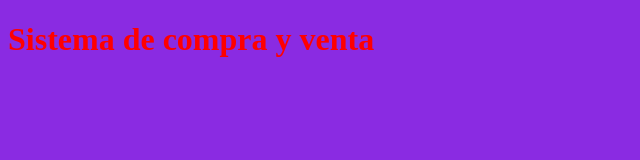
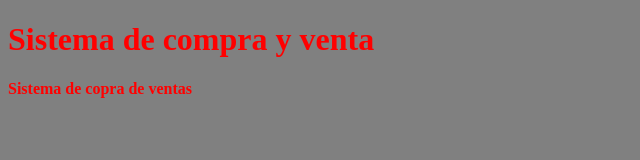
Before and after one commit to kevinbenavides03/practicagithub, a plain HTML site: page index.html in a window 1280 px wide. Shown: the whole page, without its empty margins (0-640 px from the left). Drawn offline with Linux system fonts and the light colour scheme.

Commit message:
Inserccion del parrafo

```diff
--- a/estilos/estilos.css
+++ b/estilos/estilos.css
@@ -1,5 +1,5 @@
 body{
-    background-color: blueviolet;
+    background-color: gray;
     font-weight: bold;
     color: #f00;
 }
--- a/index.html
+++ b/index.html
@@ -10,6 +10,7 @@
 <h1>
     Sistema de compra y venta
 </h1>
+<p> Sistema de copra de ventas</p>
       </body>
     </head>
 
```
